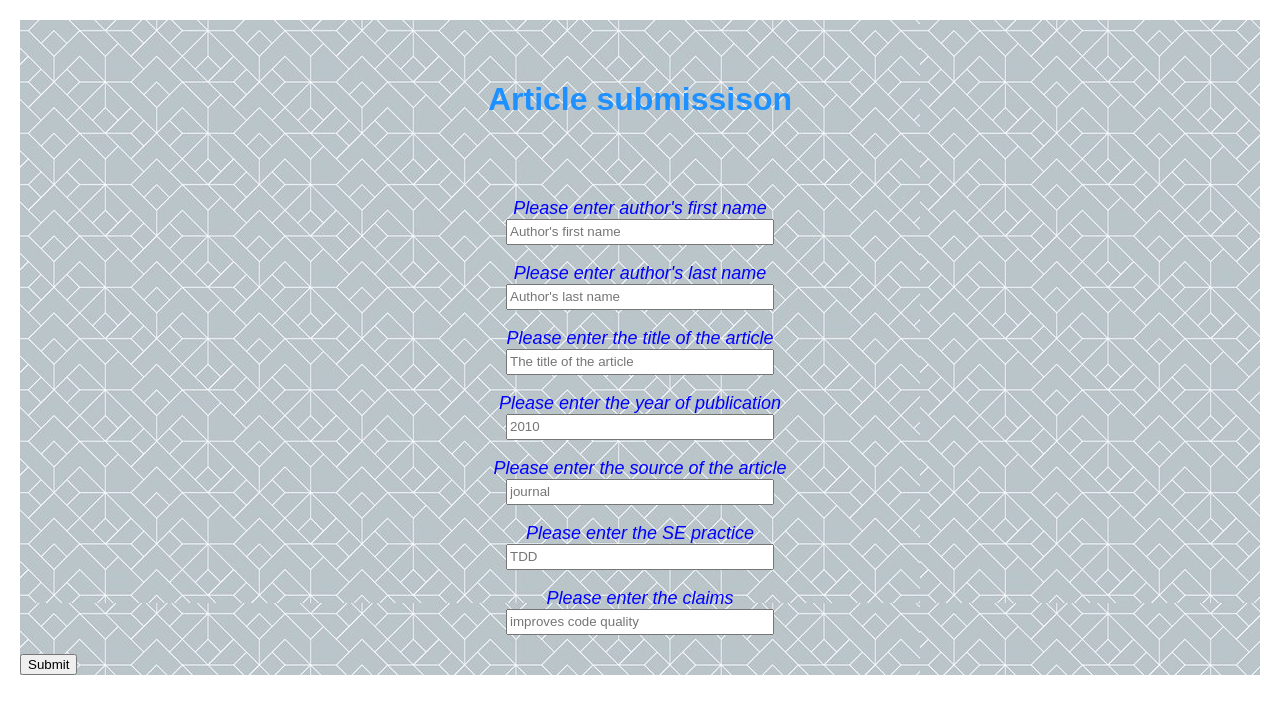
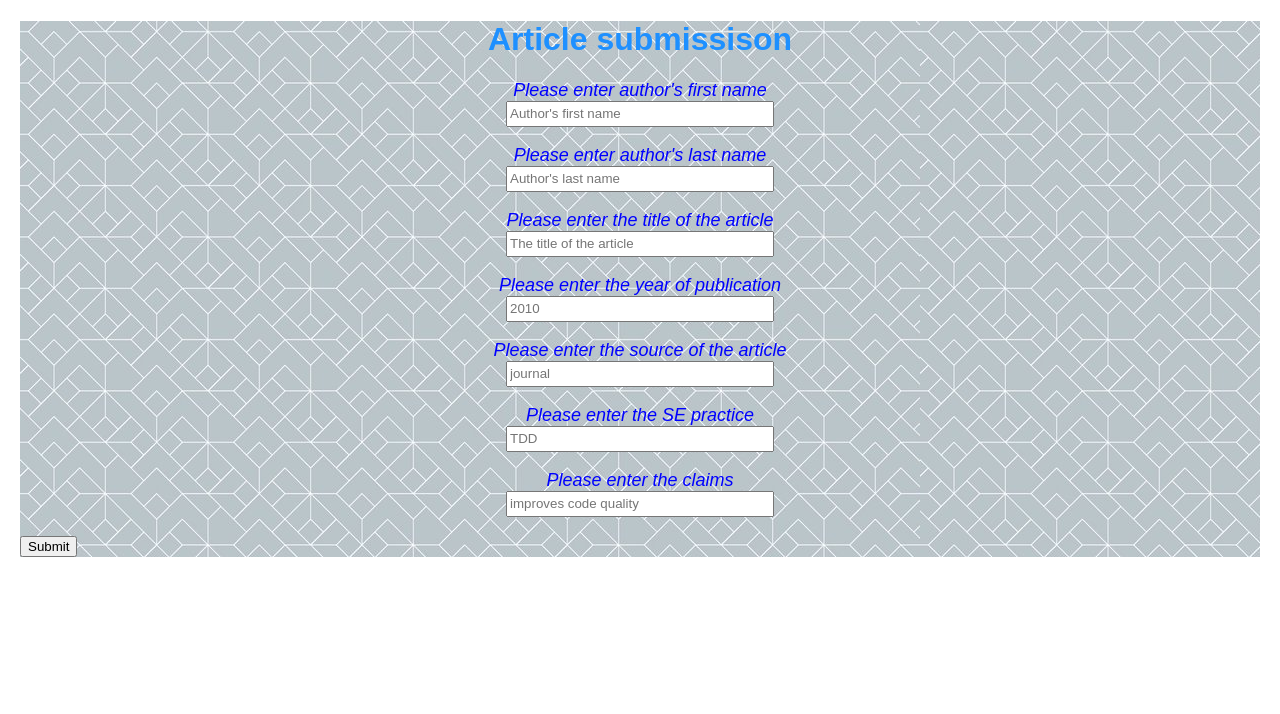
Before and after one commit to gerrit450/cise_SEEDS, a React (Create React App) app: page /addArticle in a window 1280 px wide. Shown: the top 714 px of the page. Built offline with nearby package versions, Linux system fonts and the light colour scheme.

Commit message:
more styles added for the addArticle form

```diff
--- a/src/Form/style/style.css
+++ b/src/Form/style/style.css
@@ -27,7 +27,7 @@
 
 .addArticleHeader {
 color: DodgerBlue;
-  padding: 40px;
+  padding: 0px;
   font-family: Arial;
   text-align: center;
 }
@@ -42,6 +42,10 @@ color: DodgerBlue;
   text-align: center;
   white-space: pre-line;
 
+}
+.inputField{
+  width: 260;
+   height: 20;
 }
 .container h2{
   color: blue;
```
